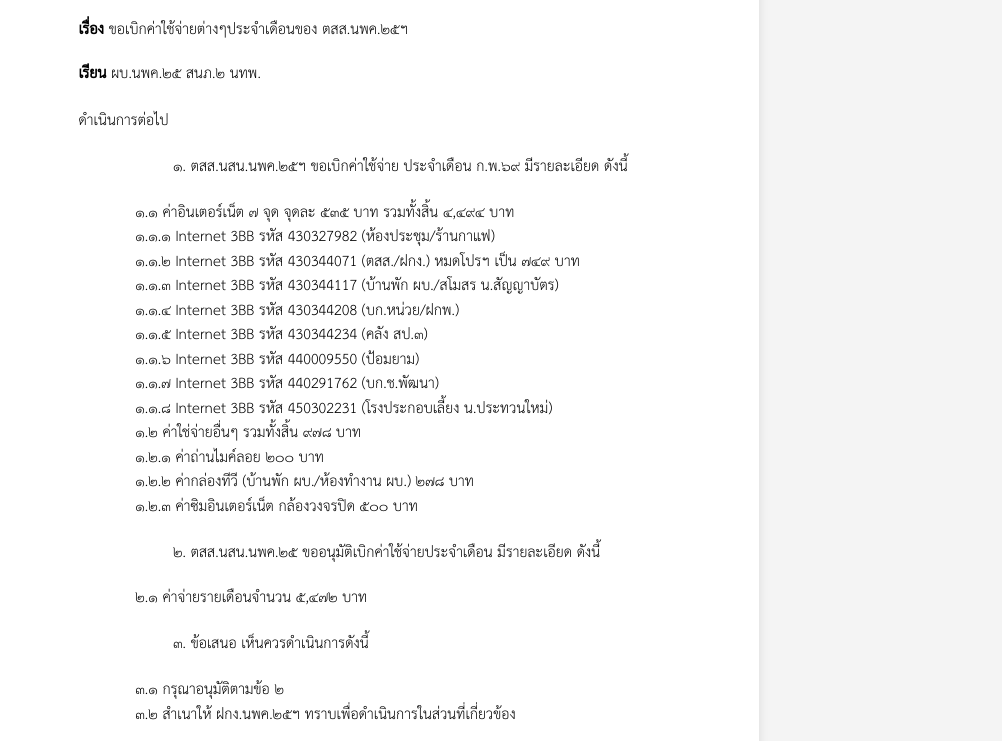
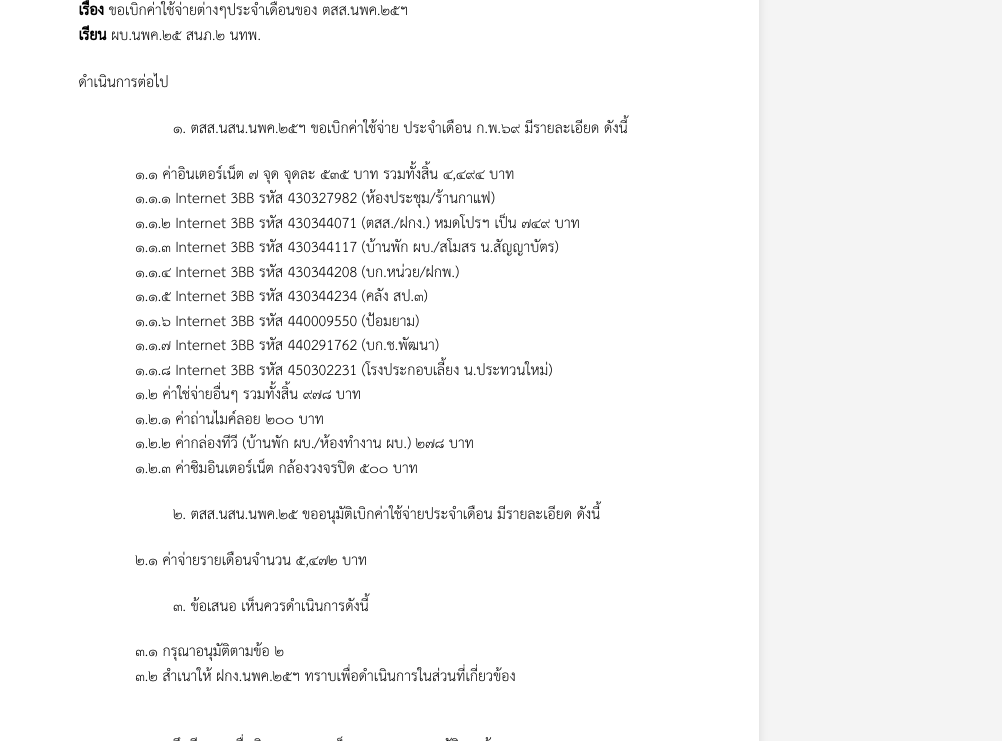
Before and after one commit to 0signal25/-expenses, a plain HTML site: page index.html in a window 1280 px wide. Shown: the part 235-976 px from the top of the page, without its empty margins (278-1280 px from the left). Drawn offline with Linux system fonts and the light colour scheme.

Commit message:
Update index.html

```diff
--- a/index.html
+++ b/index.html
@@ -156,7 +156,7 @@
                 <span class="editable">&nbsp;&nbsp;&nbsp;&nbsp;&nbsp;มี.ค.๖๙</span>
             </div>
         </div>
-        <div class="info-row" style="margin: 5mm 0;">
+        <div class="info-row" style="margin: 0mm 0;">
             <span class="label">เรื่อง</span>
             <span class="editable">ขอเบิกค่าใช้จ่ายต่างๆประจำเดือนของ ตสส.นพค.๒๕ฯ</span>
         </div>
```
